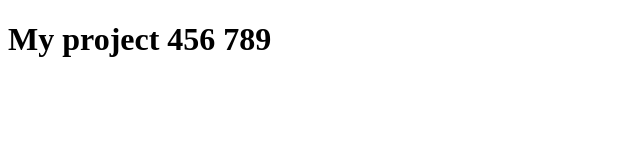
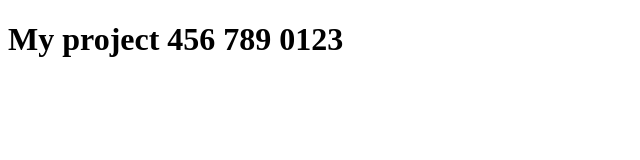
Before and after one commit to ArturNagaycev/my-project, a plain HTML site: page index.html in a window 1280 px wide. Shown: the whole page, without its empty margins (0-640 px from the left). Drawn offline with Linux system fonts and the light colour scheme.

Commit message:
0123 was added

```diff
--- a/index.html
+++ b/index.html
@@ -7,6 +7,6 @@
   <title>My project</title>
 </head>
 <body>
-  <h1>My project 456 789</h1>
+  <h1>My project 456 789 0123</h1>
 </body>
 </html>
```
